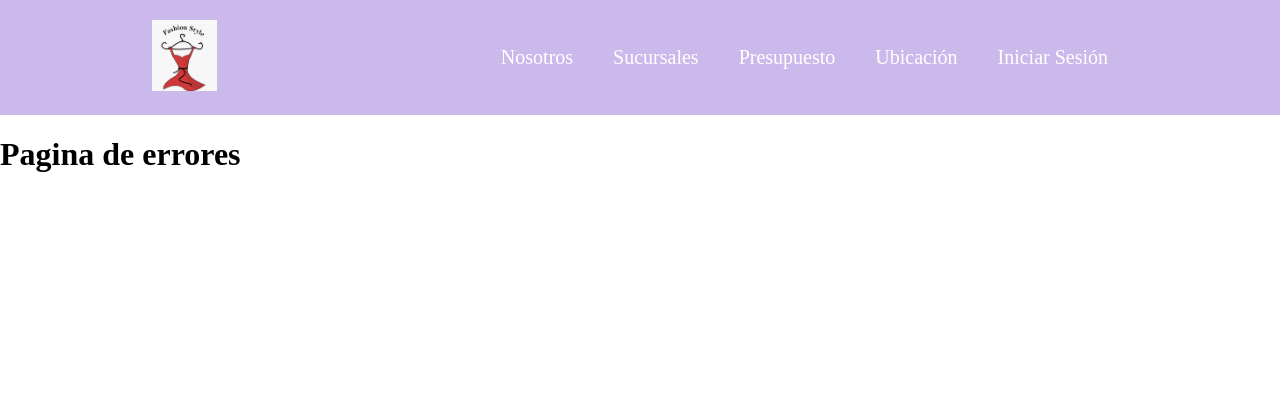
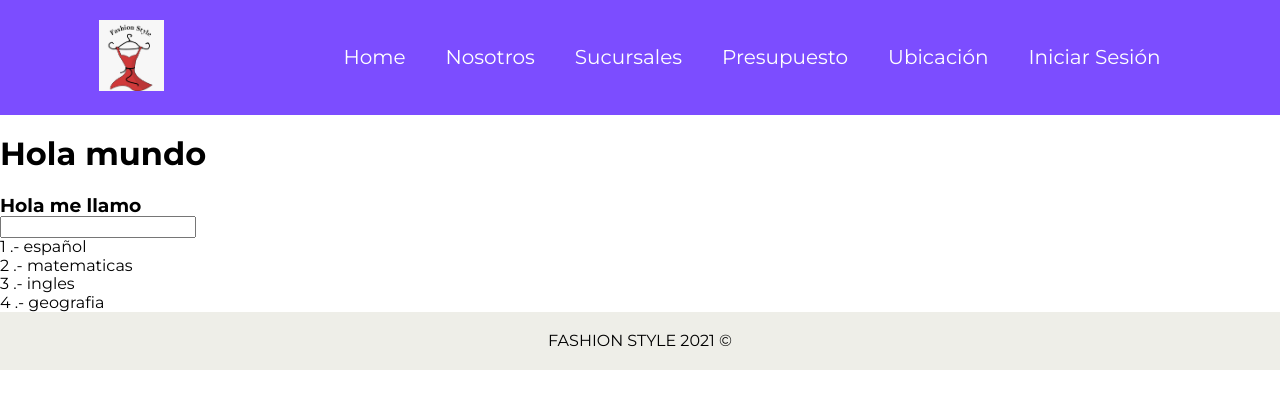
Before and after one commit to Yuli-star/Fashion_Style, a Vue app: page /tarea in a window 1280 px wide. Shown: the top 408 px of the page. Built offline with nearby package versions, Linux system fonts and the light colour scheme.

Commit message:
arregle la a y meti la pagina de error

```diff
--- a/src/App.vue
+++ b/src/App.vue
@@ -1,21 +1,31 @@
 <template>
   <div id="app">
-    <Header></Header>
+    <Header/>
     <router-view/>
+    <Footer/>
   </div>
 </template>
 <script>
 import  Header  from '@/components/layouts/Header.vue'
+import  Footer  from '@/components/layouts/Footer.vue'
 
 export default {
  components: {
-    Header
+    Header,
+    Footer
   },
 }
 </script>
 
 
 <style>
+@import url('https://fonts.googleapis.com/css2?family=Montserrat:wght@100;200;300;400;500;600;700;800;900&display=swap');
+
+*{
+    margin: 0;
+    padding: 0;
+    box-sizing: border-box;
+}
 /*! normalize.css v8.0.1 | MIT License | github.com/necolas/normalize.css */
 
 /* Document
@@ -29,6 +39,7 @@ export default {
 html {
   line-height: 1.15; /* 1 */
   -webkit-text-size-adjust: 100%; /* 2 */
+  font-family: 'Montserrat', sans-serif;
 }
 
 /* Sections
--- a/src/assets/css/estilos.css
+++ b/src/assets/css/estilos.css
@@ -1,16 +1,18 @@
-@import url('https://fonts.googleapis.com/css2?family=Montserrat:wght@100;200;300;400;500;600;700;800;900&display=swap');
+/* @import url('https://fonts.googleapis.com/css2?family=Montserrat:wght@100;200;300;400;500;600;700;800;900&display=swap'); */
 
 /* Reset */
-*{
+/* *{
     margin: 0;
     padding: 0;
     box-sizing: border-box;
-}
+} */
 /* Main Styling */
-html,
+/* html,
 body{
-    font-family: 'Montserrat', sans-serif;
-}
+    /* font-family: 'Montserrat', sans-serif;
+ } */
+
+
 
 h1 { font-size: 40px; }
 h2 { font-size: 32px; }
@@ -178,10 +180,3 @@ a{
 .about-text p{
     padding-top: 30px;
 }
-
-/*footer*/
-#mainfooter{
-    background: #eeeee8;
-    text-align: center;
-    padding: 20px;
-}
--- /dev/null
+++ b/src/components/layouts/Footer.vue
@@ -0,0 +1,28 @@
+<template>
+    <footer ooter id="mainfooter">
+        <p>FASHION STYLE 2021 &copy;</p>
+    </footer>
+</template>
+
+<script>
+export default {
+    name: "Footer",
+
+    data() {
+        return {};
+    },
+
+
+};
+</script>
+
+<style scoped>
+/*footer*/
+#mainfooter{
+    background: #eeeee8;
+    text-align: center;
+    padding: 20px;
+}
+
+
+</style>
--- a/src/components/layouts/Header.vue
+++ b/src/components/layouts/Header.vue
@@ -2,19 +2,21 @@
   <div id="nav">
     <header class="encabezado">
       <nav>
-        <div><img :src="require('@/assets/imagenes/logi.png')" alt="" /></div>
+        <div><img :src="require('@/assets/imagenes/logi.png')" alt="logo" /></div>
         <ul>
-          <li><a href="#">Nosotros</a></li>
+          <li><router-link to="/">Home</router-link></li>
+
+          <li><router-link to="/nosotros">Nosotros</router-link></li>
           <li>
-            <a href="#">Sucursales</a>
+            <router-link to="/sucursales">Sucursales</router-link>
             <ul>
-              <li><a href="#">Ropa de invierno</a></li>
-              <li><a href="#">Ropa de primavera</a></li>
-              <li><a href="#">Ropa de otoño</a></li>
+              <li><router-link to="/ropa/invierno">Ropa de invierno</router-link></li>
+              <li><router-link to="/ropa/primavera">Ropa de primavera</router-link></li>
+              <li><router-link to="/ropa/otoño">Ropa de otoño</router-link></li>
             </ul>
           </li>
-          <li><a href="#">Presupuesto</a></li>
-          <li><a href="#">Ubicación</a></li>
+          <li><router-link to="/presupuesto">Presupuesto</router-link></li>
+          <li><router-link to="/Ubicación">Ubicación</router-link></li>
           <li>
             <router-link to="/login">Iniciar Sesión</router-link>
           </li>
@@ -37,7 +39,8 @@ export default {
 }
 
 .encabezado{
-    background: #ccb9eb;
+    /* background: #ccb9eb;  antes*/
+    background: #7c4dff;
 }
 
 img{
@@ -67,7 +70,8 @@ a{
 }
 
 a:hover{
-    background: rgb(222, 236, 159);
+    background: #4c348d;
+    color: white;
 }
 
 .encabezado nav ul li ul{
@@ -77,7 +81,8 @@ a:hover{
 
 .encabezado nav ul li ul{
     position: absolute;
-    background: #ccb9eb;
+    background: #7952b3;
+    background: 7c4dff;
 }
 
 .encabezado nav ul li ul{
--- a/src/router/index.js
+++ b/src/router/index.js
@@ -10,9 +10,9 @@ const routes = [
     component: () => import('../views/Principal.vue')
   },
   {
-    path: '/*',
-    name: 'Error',
-    component: () => import('../views/Error.vue')
+    path: '*',
+    name: 'Not-found',
+    component: () => import('../views/Not-found.vue')
   },
   {
     path: '/tarea',
--- a/src/views/Error.vue
+++ /dev/null
@@ -1,13 +0,0 @@
-<template>
-  <h1>Pagina de errores</h1>
-</template>
-
-<script>
-export default {
-
-}
-</script>
-
-<style>
-
-</style>
--- /dev/null
+++ b/src/views/Not-found.vue
@@ -0,0 +1,156 @@
+<template>
+  <div >
+    <h1>404 Error</h1>
+    <p class="zoom-area"><b>Fashion Style</b>    </p>
+    <section class="error-container">
+    <span><span>4</span></span>
+    <span>0</span>
+    <span><span>4</span></span>
+    </section>
+    <div class="link-container">
+      <router-link to="/" class="more-link" >Volver al inicio</router-link>
+    </div></div>
+</template>
+
+<script>
+export default {
+
+
+}
+</script>
+
+<style scoped>
+
+        @import url('https://fonts.googleapis.com/css?family=Montserrat:400,600,700');
+        @import url('https://fonts.googleapis.com/css?family=Catamaran:400,800');
+        .error-container {
+        text-align: center;
+        font-size: 180px;
+        font-family: 'Catamaran', sans-serif;
+        font-weight: 800;
+        margin: 20px 15px;
+        }
+        .error-container > span {
+        display: inline-block;
+        line-height: 0.7;
+        position: relative;
+        color: #FFB485;
+        }
+        .error-container > span > span {
+        display: inline-block;
+        position: relative;
+        }
+        .error-container > span:nth-of-type(1) {
+        perspective: 1000px;
+        perspective-origin: 500% 50%;
+        color: #F0E395;
+        }
+        .error-container > span:nth-of-type(1) > span {
+        transform-origin: 50% 100% 0px;
+        transform: rotateX(0);
+        animation: easyoutelastic 8s infinite;
+        }
+        .error-container > span:nth-of-type(3) {
+        perspective: none;
+        perspective-origin: 50% 50%;
+        color: #D15C95;
+        }
+        .error-container > span:nth-of-type(3) > span {
+        transform-origin: 100% 100% 0px;
+        transform: rotate(0deg);
+        animation: rotatedrop 8s infinite;
+        }
+        @keyframes easyoutelastic {
+        0% {
+            transform: rotateX(0);
+        }
+        9% {
+            transform: rotateX(210deg);
+        }
+        13% {
+            transform: rotateX(150deg);
+        }
+        16% {
+            transform: rotateX(200deg);
+        }
+        18% {
+            transform: rotateX(170deg);
+        }
+        20% {
+            transform: rotateX(180deg);
+        }
+        60% {
+            transform: rotateX(180deg);
+        }
+        80% {
+            transform: rotateX(0);
+        }
+        100% {
+            transform: rotateX(0);
+        }
+        }
+        @keyframes rotatedrop {
+        0% {
+            transform: rotate(0);
+        }
+        10% {
+            transform: rotate(30deg);
+        }
+        15% {
+            transform: rotate(90deg);
+        }
+        70% {
+            transform: rotate(90deg);
+        }
+        80% {
+            transform: rotate(0);
+        }
+        100% {
+            transform: rotateX(0);
+        }
+        }
+
+        /* demo stuff */
+        * {
+            -webkit-box-sizing: border-box;
+            -moz-box-sizing: border-box;
+            box-sizing: border-box;
+        }
+        div {
+        background-color: #f4f4f4;
+        margin-bottom: 50px;
+        /* }
+        html, button, input, select, textarea { */
+            font-family: 'Montserrat', Helvetica, sans-serif;
+            color: #bbb;
+        }
+        h1 {
+        text-align: center;
+        margin: 30px 15px;
+        }
+        .zoom-area {
+        max-width: 490px;
+        margin: 30px auto 30px;
+        font-size: 19px;
+        text-align: center;
+        }
+        .link-container {
+        text-align: center;
+        }
+        a.more-link {
+        text-transform: uppercase;
+        font-size: 13px;
+            background-color: #bbb;
+            padding: 10px 15px;
+            border-radius: 0;
+            color: #fff;
+            display: inline-block;
+            margin-right: 5px;
+            margin-bottom: 5px;
+            line-height: 1.5;
+            text-decoration: none;
+        margin-top: 50px;
+        letter-spacing: 1px;
+        }
+
+</style>
--- a/src/views/Principal.vue
+++ b/src/views/Principal.vue
@@ -99,16 +99,16 @@
                     Es una tienda donde encontraran una gran variedad de estilos, colores
                     y diseños en ropa para mujeres. Con la mayor oferta de productos
                     de moda en Internet : ropa, calzado, joyería, bolsas, carteras, lentes, entre otros.
+
+                </p>
                     <p>Somos el portal interdimensional de las compras, queremos hacer tu vida más sencilla,
                     tú solo preocúpate de encontrar el estilo perfecto entre nuestros fabulosos productos.</p>
-                <!-- </p> -->
+
             </div>
         </div>
     </section>
 
-    <footer id="mainfooter">
-        <p>FASHION STYLE 2021 &copy;</p>
-    </footer>
+
   </div>
 </template>
 
```
